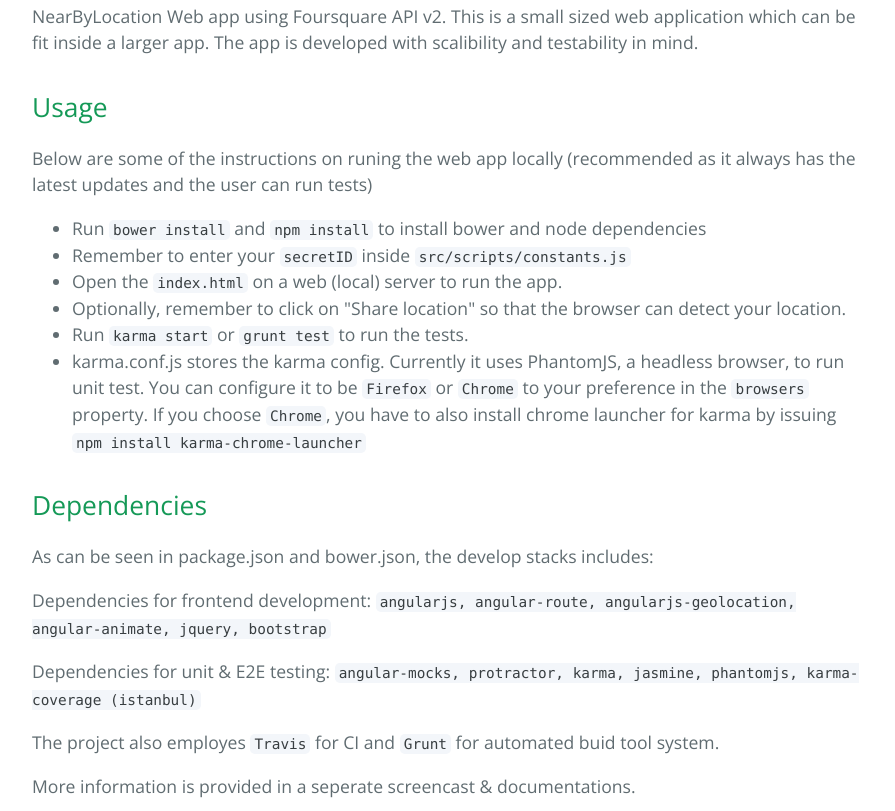
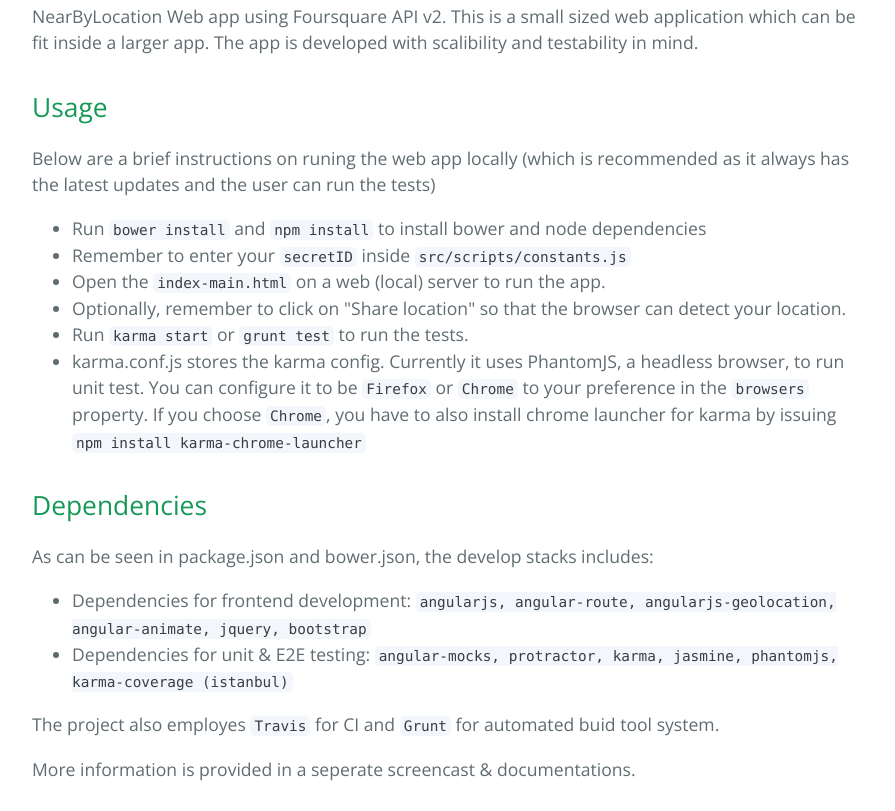
Before and after one commit to nghilevi/near-by-location-app, a website: page index.html in a window 1280 px wide. Shown: the part 469-1280 px from the top of the page, without its empty margins (192-1087 px from the left). Drawn offline with nearby package versions, Linux system fonts and the light colour scheme.

Commit message:
U[dated readme index.html

```diff
--- a/index.html
+++ b/index.html
@@ -30,13 +30,13 @@ This is a small sized web application which can be fit inside a larger app. The
 <h2>
 <a id="usage" class="anchor" href="#usage" aria-hidden="true"><span class="octicon octicon-link"></span></a>Usage</h2>
 
-<p>Below are some of the instructions on runing the web app locally (recommended as it always has the latest updates and the user can run tests)</p>
+<p>Below are a brief instructions on runing the web app locally (which is recommended as it always has the latest updates and the user can run the tests)</p>
 
 <ul>
 <li>Run <code>bower install</code> and <code>npm install</code> to install bower and node dependencies </li>
 <li>Remember to enter your <code>secretID</code> inside <code>src/scripts/constants.js</code>
 </li>
-<li>Open the <code>index.html</code> on a web (local) server to run the app.</li>
+<li>Open the <code>index-main.html</code> on a web (local) server to run the app.</li>
 <li>Optionally, remember to click on "Share location" so that the browser can detect your location.</li>
 <li>Run <code>karma start</code> or <code>grunt test</code> to run the tests.</li>
 <li>karma.conf.js stores the karma config. Currently it uses PhantomJS, a headless browser, to run unit test. You can configure it to be <code>Firefox</code> or <code>Chrome</code> to your preference in the <code>browsers</code> property. If you choose <code>Chrome</code>, you have to also install chrome launcher for karma by issuing <code>npm install karma-chrome-launcher</code>
@@ -48,11 +48,18 @@ This is a small sized web application which can be fit inside a larger app. The
 
 <p>As can be seen in package.json and bower.json, the develop stacks includes: </p>
 
-<p>Dependencies for frontend development:
-<code>angularjs, angular-route, angularjs-geolocation, angular-animate, jquery, bootstrap</code></p>
+<ul>
 
-<p>Dependencies for unit &amp; E2E testing:
-<code>angular-mocks, protractor, karma, jasmine, phantomjs, karma-coverage (istanbul)</code></p>
+    <li>Dependencies for frontend development:
+    <code>angularjs, angular-route, angularjs-geolocation, angular-animate, jquery, bootstrap</code></li>
+    <li>Dependencies for unit &amp; E2E testing:
+    <code>angular-mocks, protractor, karma, jasmine, phantomjs, karma-coverage (istanbul)</code></li>
+
+</ul>
+<p>
+
+
+
 
 <p>The project also employes <code>Travis</code> for CI and <code>Grunt</code> for automated buid tool system.</p>
 
```
